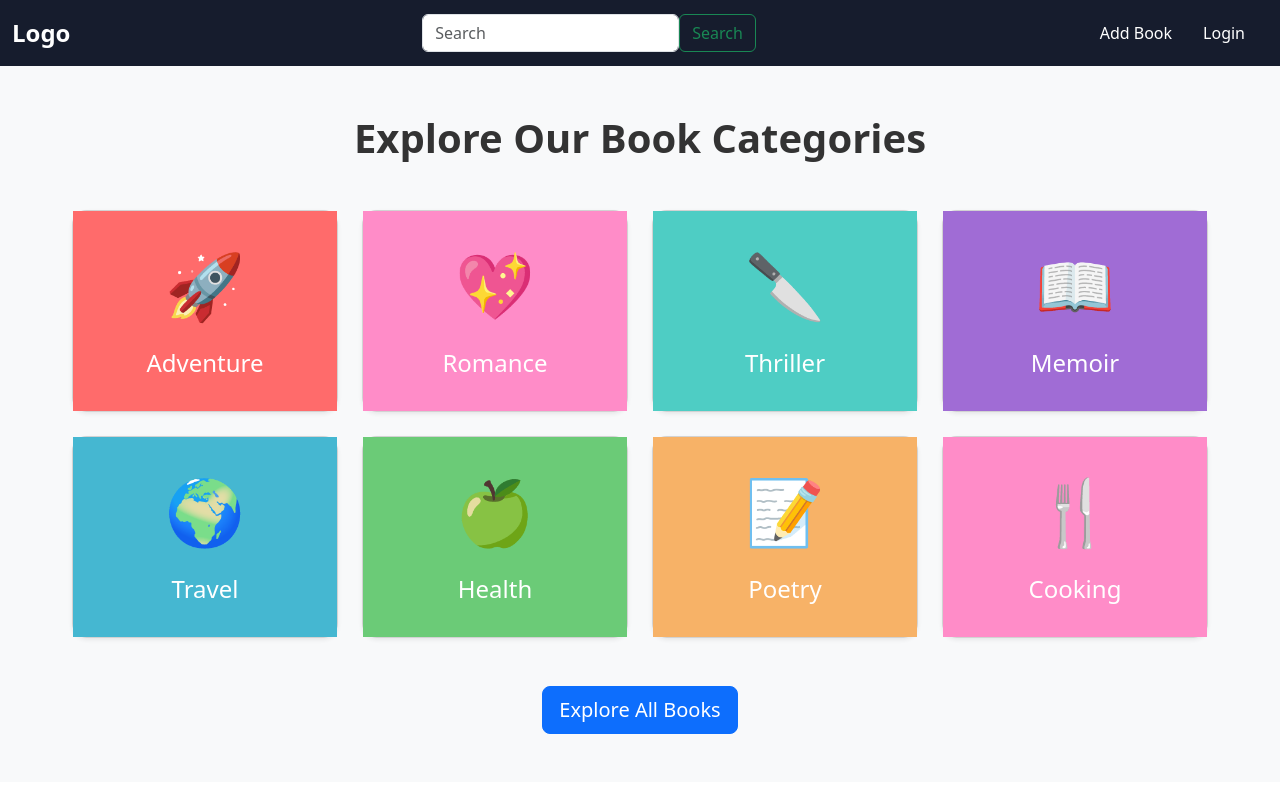
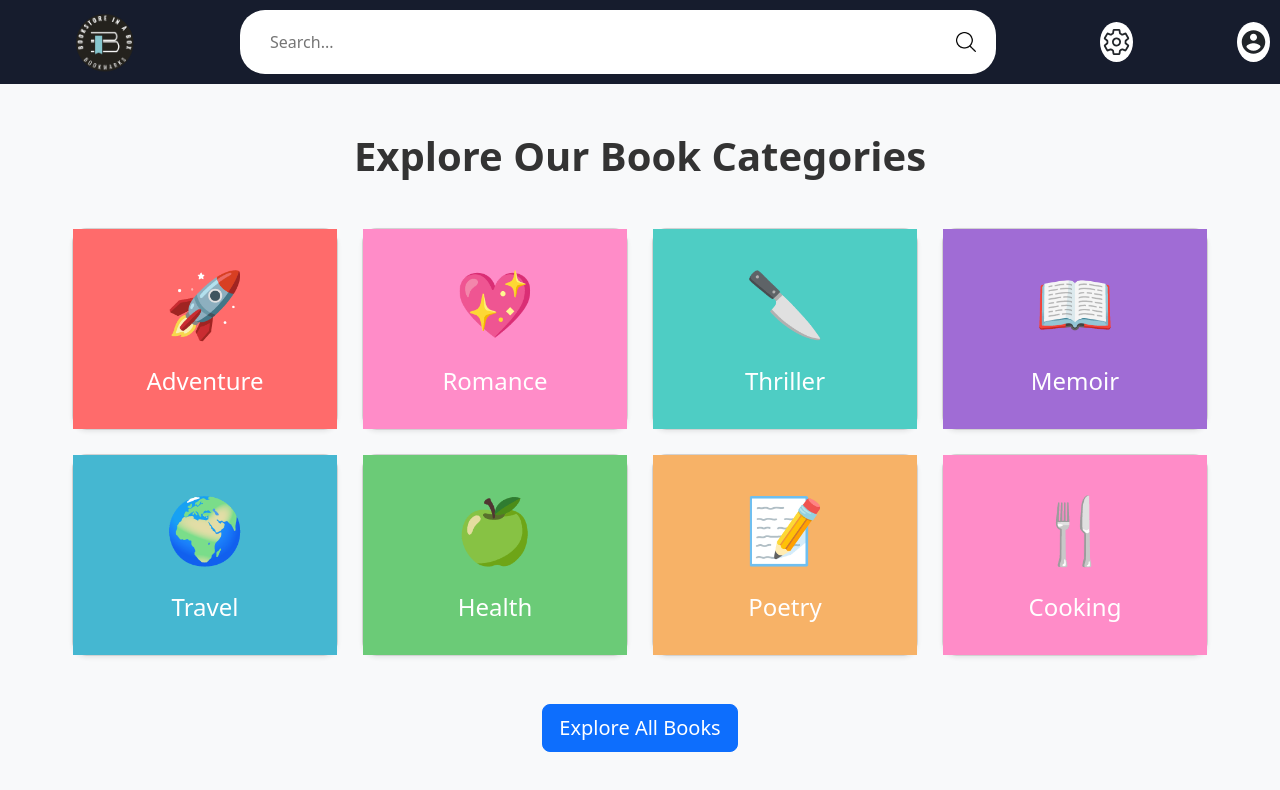
Before and after one commit to nacceree/lib-team, a React (Create React App) app: page / in a window 1280 px wide. Shown: the top 790 px of the page. Built offline with nearby package versions, Linux system fonts and the light colour scheme.

Commit message:
header+search

```diff
--- /dev/null
+++ b/src/components/Navbar.css
@@ -0,0 +1,54 @@
+@import url(https://fonts.googleapis.com/css?family=Open+Sans);
+
+.navbar {
+    width: 100%;
+    /* height: 89px; */
+    display: flex;
+    align-items: center;
+    /* gap: 80px; */
+    background: #161C2D;
+    padding: 10px; /* Optional: Add some padding */
+}
+
+.logo {
+    /* margin: 13px 5%; */
+    margin-left: 5%;
+    width: 5%;
+    cursor: pointer;
+}
+
+.search-box {
+    display: flex;
+    align-items: center;
+    background: #fff;
+    padding: 10px 20px;
+    border-radius: 25px; /* Optional: Add rounded corners */
+    width: 60%;
+
+}
+
+.search-box input {
+    border: none;
+    outline: none;
+    padding: 10px;
+    background: transparent;
+    color: #242424; /* Text color */
+    flex: 1; /* Make the input take available space */
+}
+
+.search-box .search-icon {
+    width: 20px;
+    height: 20px;
+    cursor: pointer;
+}
+
+.r-icon , .r-icon2 {
+
+    background-color: #fff;
+    width: 33px;
+    height: 40px;
+    border-radius: 66%;
+    padding: 2px;
+    cursor: pointer;
+
+}
--- a/src/components/Navbar.jsx
+++ b/src/components/Navbar.jsx
@@ -1,27 +1,77 @@
-import React from 'react';
-import { Navbar, Container, Nav, Form, FormControl, Button } from 'react-bootstrap';
-import '../assets/css/navbar.css';
-import { Link } from 'react-router-dom';
+import React, { useState } from 'react';
+import { Card, Button, Row, Col, Container } from 'react-bootstrap';
+import { Link, useNavigate } from 'react-router-dom';
+import 'bootstrap/dist/css/bootstrap.min.css';
+import books from '../books'; // Importez le fichier JSON
+import { IoSettingsOutline } from "react-icons/io5";
+import { IoMdContact } from "react-icons/io";
+import './Navbar.css'; // Import the CSS file
 
-const CustomNavbar = () => {
+const BookCard = ({ category, book }) => {
   return (
-    <Navbar expand="lg" className="sticky-top navbar-custom">
-      <Container fluid>
-        <Navbar.Brand as={Link} to="/" className="navbar-brand-custom">Logo</Navbar.Brand>
-        <Navbar.Toggle aria-controls="basic-navbar-nav" />
-        <Navbar.Collapse id="basic-navbar-nav">
-          <Form className="d-flex ms-auto">
-            <FormControl type="search" placeholder="Search" className="mr-2" aria-label="Search" />
-            <Button variant="outline-success">Search</Button>
-          </Form>
-          <Nav className="ms-auto">
-            <Nav.Link as={Link} to="/addbook" className="navbar-link-custom">Add Book</Nav.Link>
-            <Nav.Link as={Link} to="/login" className="navbar-link-custom">Login</Nav.Link>
-          </Nav>
-        </Navbar.Collapse>
+    <Card style={{ width: '18rem' }} className="mb-4 shadow-sm">
+      {book.cover && (
+        <Card.Img
+          variant="top"
+          src={book.cover}
+          alt={book.title}
+          style={{ height: '300px', objectFit: 'cover' }}
+        />
+      )}
+      <Card.Body>
+        <Card.Title>{book.title}</Card.Title>
+        {book.author && <Card.Text>Author: {book.author}</Card.Text>}
+        <Link to={`/allbooks/${category}/${book.id}`}>
+          <Button variant="primary">View Details</Button>
+        </Link>
+      </Card.Body>
+    </Card>
+  );
+};
+
+const Header = () => {
+  const [search, setSearch] = useState('');
+  const navigate = useNavigate();
+
+  const handleSearch = () => {
+    navigate('/search', { state: { search } });
+  };
+
+  const handleKeyPress = (e) => {
+    if (e.key === 'Enter') {
+      handleSearch();
+    }
+  };
+
+  return (
+    <>
+      <div className='navbar'>
+        <img src="/logo.png" alt="Logo" className='logo'/>
+        <div className='search-box'>
+          <input
+            type="text"
+            placeholder="Search..."
+            value={search}
+            onChange={(e) => setSearch(e.target.value)}
+            onKeyPress={handleKeyPress}
+          />
+          <img
+            src="/icon_search.png"
+            alt="Search Icon"
+            className='search-icon'
+            onClick={handleSearch}
+          />
+        </div>
+        <IoSettingsOutline className='r-icon' />
+        <IoMdContact className='r-icon2' />
+      </div>
+
+      <Container >
+        {/* Your existing content here, if necessary */}
       </Container>
-    </Navbar>
+    </>
   );
-}
+//___________________
+};
 
-export default CustomNavbar;
+export default Header;
```
Also changed, not shown: src/components/SearchResults.jsx (added, +91 -0 lines), public/icon_search.png (added), public/logo.png (added).
